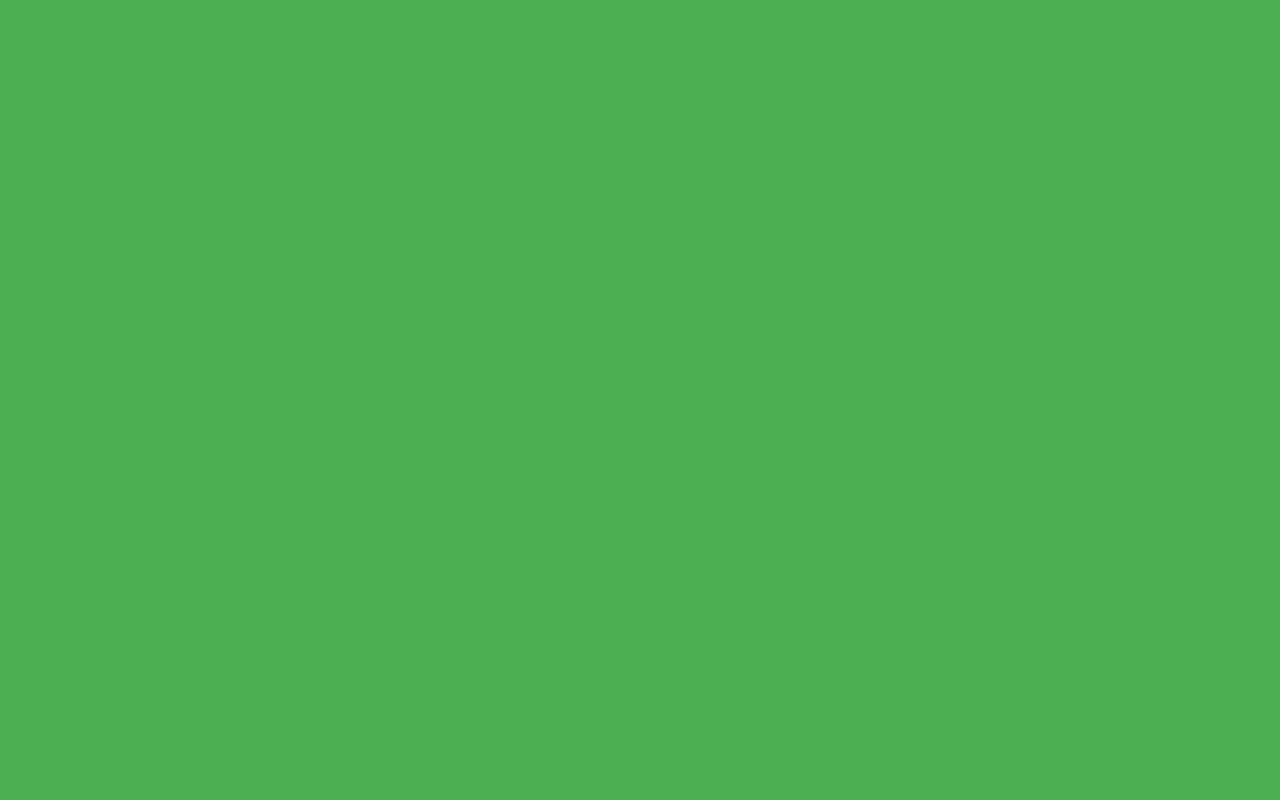
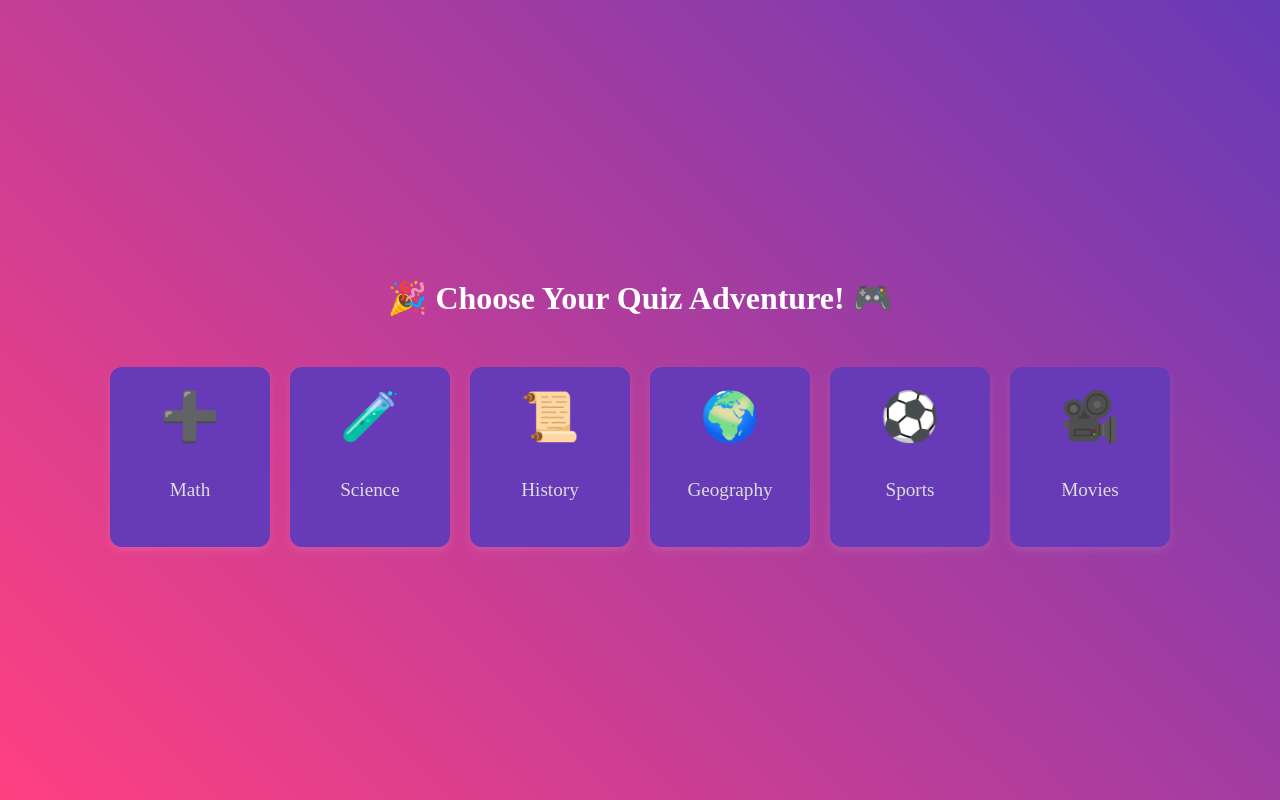
Before and after one commit to hananeltassa/Quiz-App, a React (Create React App) app: page /quiz in a window 1280 px wide. Before the commit this address had no page. Built offline with nearby package versions, Linux system fonts and the light colour scheme.

Commit message:
Updated GenreQuiz & CSS

```diff
--- a/package.json
+++ b/package.json
@@ -13,6 +13,7 @@
     "@testing-library/react": "^13.4.0",
     "@testing-library/user-event": "^13.5.0",
     "react": "^18.3.1",
+    "react-confetti": "^6.1.0",
     "react-dom": "^18.3.1",
     "react-redux": "^9.1.2",
     "react-router-dom": "^7.0.2",
--- a/src/App.jsx
+++ b/src/App.jsx
@@ -1,14 +1,17 @@
 import { BrowserRouter as Router, Route, Routes } from "react-router-dom";
 import React from 'react';
 import Home from "./pages/Home";
+import GenreSelection from "./pages/GenreSelection";
 import Quizzes from "./pages/Quizzes";
+import "./styles/styles.css"
 
 const App = () => {
   return (
     <Router>
       <Routes>
         <Route path="/" element={<Home />} />
-        <Route path="/quizzes" element={<Quizzes />} />
+        <Route path="/quiz" element={<GenreSelection />} />
+        <Route path="/quiz/:genre" element={<Quizzes />} />
       </Routes>
     </Router>
   );
--- a/src/data/quizzesData.js
+++ b/src/data/quizzesData.js
@@ -1,4 +1,5 @@
-const quizzesData = [
+const quizzesData = {
+  math: [
     {
       id: 1,
       question: "What is 2 + 2?",
@@ -8,81 +9,148 @@ const quizzesData = [
     },
     {
       id: 2,
+      question: "What is the square root of 64?",
+      options: ["6", "8", "10"],
+      correctAnswer: "8",
+      isInput: false,
+    },
+  ],
+  science: [
+    {
+      id: 1,
       question: "What is the chemical formula for water?",
       options: [],
       correctAnswer: "H2O",
       isInput: true,
     },
     {
-    id: 3,
+      id: 2,
       question: "What is the largest planet in our solar system?",
       options: ["Earth", "Jupiter", "Saturn"],
       correctAnswer: "Jupiter",
       isInput: false,
     },
     {
+      id: 3,
+      question: "Which element has the chemical symbol 'O'?",
+      options: ["Oxygen", "Osmium", "Ozone"],
+      correctAnswer: "Oxygen",
+      isInput: false,
+    },
+    {
       id: 4,
+      question: "Which planet is known as the Red Planet?",
+      options: ["Mars", "Venus", "Mercury"],
+      correctAnswer: "Mars",
+      isInput: false,
+    },
+  ],
+  history: [
+    {
+      id: 1,
       question: "Who wrote 'Romeo and Juliet'?",
       options: ["William Shakespeare", "Jane Austen", "Charles Dickens"],
       correctAnswer: "William Shakespeare",
       isInput: false,
     },
     {
-    id: 5,
+      id: 2,
+      question: "Who painted the Mona Lisa?",
+      options: ["Vincent van Gogh", "Pablo Picasso", "Leonardo da Vinci"],
+      correctAnswer: "Leonardo da Vinci",
+      isInput: false,
+    },
+  ],
+  geography: [
+    {
+      id: 1,
       question: "Which is the smallest continent?",
       options: ["Asia", "Africa", "Australia"],
       correctAnswer: "Australia",
       isInput: false,
     },
     {
-    id: 6,
-    question: "What is the square root of 64?",
-    options: ["6", "8", "10"],
-    correctAnswer: "8",
-    isInput: false,
-  },
-  {
-    id: 7,
-    question: "Which element has the chemical symbol 'O'?",
-    options: ["Oxygen", "Osmium", "Ozone"],
-    correctAnswer: "Oxygen",
-    isInput: false,
-  },
-  {
-    id: 8,
+      id: 2,
       question: "What is the largest ocean on Earth?",
       options: ["Atlantic Ocean", "Indian Ocean", "Pacific Ocean"],
       correctAnswer: "Pacific Ocean",
       isInput: false,
     },
     {
-    id: 9,
-    question: "Which planet is known as the Red Planet?",
-    options: ["Mars", "Venus", "Mercury"],
-    correctAnswer: "Mars",
-    isInput: false,
-  },
-  {
-    id: 10,
-    question: "Who painted the Mona Lisa?",
-    options: ["Vincent van Gogh", "Pablo Picasso", "Leonardo da Vinci"],
-    correctAnswer: "Leonardo da Vinci",
-    isInput: false,
-  },
-  {
-    id: 11,
+      id: 3,
       question: "What is the capital of Japan?",
       options: [],
       correctAnswer: "Tokyo",
       isInput: true,
     },
     {
-    id: 12,
+      id: 4,
       question: "What is the capital of France?",
       options: ["Berlin", "Madrid", "Paris"],
       correctAnswer: "Paris",
       isInput: false,
     },
-];
+  ],
+  sports: [
+    {
+      id: 1,
+      question: "How many players are on a soccer team?",
+      options: ["9", "10", "11"],
+      correctAnswer: "11",
+      isInput: false,
+    },
+    {
+      id: 2,
+      question: "Which country won the FIFA World Cup in 2018?",
+      options: ["Brazil", "France", "Germany"],
+      correctAnswer: "France",
+      isInput: false,
+    },
+    {
+      id: 3,
+      question: "What sport is known as 'America's pastime'?",
+      options: ["Baseball", "Basketball", "Football"],
+      correctAnswer: "Baseball",
+      isInput: false,
+    },
+    {
+      id: 4,
+      question: "How long is an Olympic swimming pool?",
+      options: ["25 meters", "50 meters", "100 meters"],
+      correctAnswer: "50 meters",
+      isInput: false,
+    },
+  ],
+  movies: [
+    {
+      id: 1,
+      question: "Who directed the movie 'Titanic'?",
+      options: ["Steven Spielberg", "James Cameron", "Christopher Nolan"],
+      correctAnswer: "James Cameron",
+      isInput: false,
+    },
+    {
+      id: 2,
+      question: "What is the highest-grossing movie of all time?",
+      options: ["Avatar", "Avengers: Endgame", "Titanic"],
+      correctAnswer: "Avatar",
+      isInput: false,
+    },
+    {
+      id: 3,
+      question: "Which actor played the character of Iron Man in the Marvel movies?",
+      options: ["Chris Evans", "Robert Downey Jr.", "Chris Hemsworth"],
+      correctAnswer: "Robert Downey Jr.",
+      isInput: false,
+    },
+    {
+      id: 4,
+      question: "What is the name of the wizarding school in Harry Potter?",
+      options: [],
+      correctAnswer: "Hogwarts",
+      isInput: true,
+    },
+  ],
+};
 
 export default quizzesData;
--- /dev/null
+++ b/src/pages/GenreSelection/GenreSelection.css
@@ -0,0 +1,93 @@
+.genre-selection-container {
+  text-align: center;
+  display: flex;
+  flex-direction: column;
+  justify-content: center;
+  align-items: center;
+  height: 100vh;
+  background-color: #bd1786;
+  background: linear-gradient(45deg, #ff4081, #673ab7);
+  color: #fff;
+  animation: backgroundMove 4s ease infinite;
+  padding: 0 20px;
+}
+
+.genre-title {
+  font-size: 2rem;
+  font-family: 'Pacifico', cursive;
+  color: #fff;
+  animation: fadeInDown 1s ease;
+  margin-bottom: 20px;
+}
+
+.genre-list {
+  display: flex;
+  flex-wrap: wrap;
+  gap: 20px;
+  justify-content: center;
+  margin-top: 30px;
+}
+
+.genre-card {
+  width: 160px;
+  height: 180px;
+  border-radius: 12px;
+  display: flex;
+  flex-direction: column;
+  align-items: center;
+  justify-content: center;
+  background-color: #673ab7;
+  color: #fff;
+  box-shadow: 0 4px 8px rgba(255, 255, 255, 0.1);
+  cursor: pointer;
+  transition: transform 0.3s ease, box-shadow 0.3s ease;
+}
+
+.genre-card:hover {
+  transform: translateY(-10px) scale(1.05);
+  box-shadow: 0 6px 12px rgba(255, 255, 255, 0.2);
+}
+
+.genre-icon {
+  font-size: 3rem;
+  margin-bottom: 10px;
+  animation: bounce 1s infinite;
+}
+
+.genre-name {
+  font-size: 1.2rem;
+  font-weight: 500;
+  color: #ddd;
+}
+
+@keyframes fadeInDown {
+  from {
+    opacity: 0;
+    transform: translateY(-20px);
+  }
+  to {
+    opacity: 1;
+    transform: translateY(0);
+  }
+}
+
+@keyframes bounce {
+  0%, 100% {
+    transform: translateY(0);
+  }
+  50% {
+    transform: translateY(-5px);
+  }
+}
+
+@keyframes backgroundMove {
+  0% {
+    background-position: 0% 50%;
+  }
+  50% {
+    background-position: 100% 50%;
+  }
+  100% {
+    background-position: 0% 50%;
+  }
+}
--- /dev/null
+++ b/src/pages/GenreSelection/index.js
@@ -0,0 +1,40 @@
+import React from "react";
+import { useNavigate } from "react-router-dom";
+import quizzesData from "../../data/quizzesData";
+import "./GenreSelection.css";
+
+const genreIcons = {
+  science: "🧪",
+  history: "📜",
+  sports: "⚽",
+  movies: "🎥",
+  math:"➕",
+  geography: "🌍"
+};
+
+const GenreSelection = () => {
+  const navigate = useNavigate();
+  const genres = Object.keys(quizzesData);
+
+  return (
+    <div className="genre-selection-container">
+      <h2 className="genre-title">🎉 Choose Your Quiz Adventure! 🎮</h2>
+      <div className="genre-list">
+        {genres.map((genre) => (
+          <div
+            key={genre}
+            className="genre-card"
+            onClick={() => navigate(`/quiz/${genre}`)}
+          >
+            <div className="genre-icon">{genreIcons[genre] || "❓"}</div>
+            <p className="genre-name">
+              {genre.charAt(0).toUpperCase() + genre.slice(1)}
+            </p>
+          </div>
+        ))}
+      </div>
+    </div>
+  );
+};
+
+export default GenreSelection;
--- a/src/pages/Home/index.jsx
+++ b/src/pages/Home/index.jsx
@@ -1,14 +1,27 @@
-import React from "react";
+import React, { useState } from "react";
 import { Link } from "react-router-dom";
 import CustomButton from "../../components/CustomButton";
+import Confetti from "react-confetti";
 import "./Home.css";
 
 const Home = () => {
+  const [confetti, setConfetti] = useState(false);
+
+  const handleStartQuiz = () => {
+    setConfetti(true);
+    setTimeout(() => {
+      setConfetti(false);
+    }, 3000); // Stop confetti after 3 seconds
+  };
+
   return (
     <div className="homeContainer">
       <h1>Welcome to the Quiz App</h1>
-      <Link to="/quizzes">
-        <CustomButton className="homeButton">Start Quiz</CustomButton>
+      {confetti && <Confetti />}
+      <Link to="/quiz">
+        <CustomButton className="homeButton" onClick={handleStartQuiz}>
+          Start Quiz
+        </CustomButton>
       </Link>
     </div>
   );
--- a/src/pages/Quizzes/Quizzes.css
+++ b/src/pages/Quizzes/Quizzes.css
@@ -1,33 +1,61 @@
-body{
-    background-color: #4caf50;
-}
 .quiz-container {
     text-align: center;
-    padding: 20px;
-  }
+    height: 100vh;
+    display: flex;
+    flex-direction: column;
+    justify-content: center;
+    align-items: center;
+    color: #fff;
+    background: linear-gradient(45deg, #ff4081, #673ab7);
+}
 
 .quiz-card {
-    background-color: #f9f9f9;
-    border-radius: 8px;
-    padding: 20px;
-    margin: 20px;
+    background-color: #673ab7;
+    border-radius: 12px;
+    padding: 25px;
+    box-shadow: 0 4px 8px rgba(255, 255, 255, 0.1);
+    transition: transform 0.3s ease, box-shadow 0.3s ease;
 }
 
 .quiz-options {
     margin-top: 10px;
+    display: flex;
+    align-items: center;
+    gap: 10px;
 }
 
 .option-button {
-    padding: 10px 20px;
-    margin: 5px;
-    font-size: 16px;
-    background-color: #4caf50;
+    padding: 12px 30px;
+    margin: 8px;
+    font-size: 18px;
+    font-weight: bold;
+    background-color: #ff4081;
     color: white;
     border: none;
     cursor: pointer;
-    border-radius: 5px;
+    border-radius: 30px;
+    transition: transform 0.3s, background-color 0.3s, box-shadow 0.3s;
 }
 
 .option-button:hover {
-    background-color: #45a049;
+    background-color: #673ab7;
+    transform: scale(1.05);
+    box-shadow: 0 0 15px rgba(255, 255, 255, 0.5);
 }
+
+.option-button:active {
+    transform: scale(0.95);
+}
+
+
+@keyframes backgroundMove {
+    0% {
+      background-position: 0% 50%;
+    }
+    50% {
+      background-position: 100% 50%;
+    }
+    100% {
+      background-position: 0% 50%;
+    }
+}
--- a/src/pages/Quizzes/index.jsx
+++ b/src/pages/Quizzes/index.jsx
@@ -1,12 +1,28 @@
 import React, { useState } from "react";
+import { useParams, useNavigate } from "react-router-dom";
 import CardQuiz from "../../components/CardQuiz";
 import quizzesData from "../../data/quizzesData";
 import "./Quizzes.css";
 
 const Quizzes = () => {
+  const { genre } = useParams();
+  const genreQuizzes = quizzesData[genre];
+  const navigate = useNavigate();
+
   const [userAnswers, setUserAnswers] = useState([]);
   const [currentQuestionIndex, setCurrentQuestionIndex] = useState(0);
   const [score, setScore] = useState(0);
+
+  if (!genreQuizzes || genreQuizzes.length === 0) {
+    return (
+      <div className="quiz-container">
+        <h2>No Quizzes Found for {genre.toUpperCase()}</h2>
+        <button className="back-button" onClick={() => navigate("/")}>
+          Back to Genre Selection
+        </button>
+      </div>
+    );
+  }
 
   const handleAnswer = (answer, questionIndex) => {
     setUserAnswers((prev) => {
@@ -22,7 +38,8 @@ const Quizzes = () => {
     }
   };
 
-  const currentQuestion = quizzesData[currentQuestionIndex];
+  const currentQuestion = genreQuizzes[currentQuestionIndex];
+
 
   if (!currentQuestion) {
     return (
--- /dev/null
+++ b/src/styles/styles.css
@@ -0,0 +1,5 @@
+html, body {
+    margin: 0;
+    padding: 0;
+    height: 100%;
+}
```
Also changed, not shown: src/pages/Home/Home.css (+55 -3 lines), 1 other file (tests, documents, lock files or other folders). Lines whose indentation alone changed are shown as unchanged.
